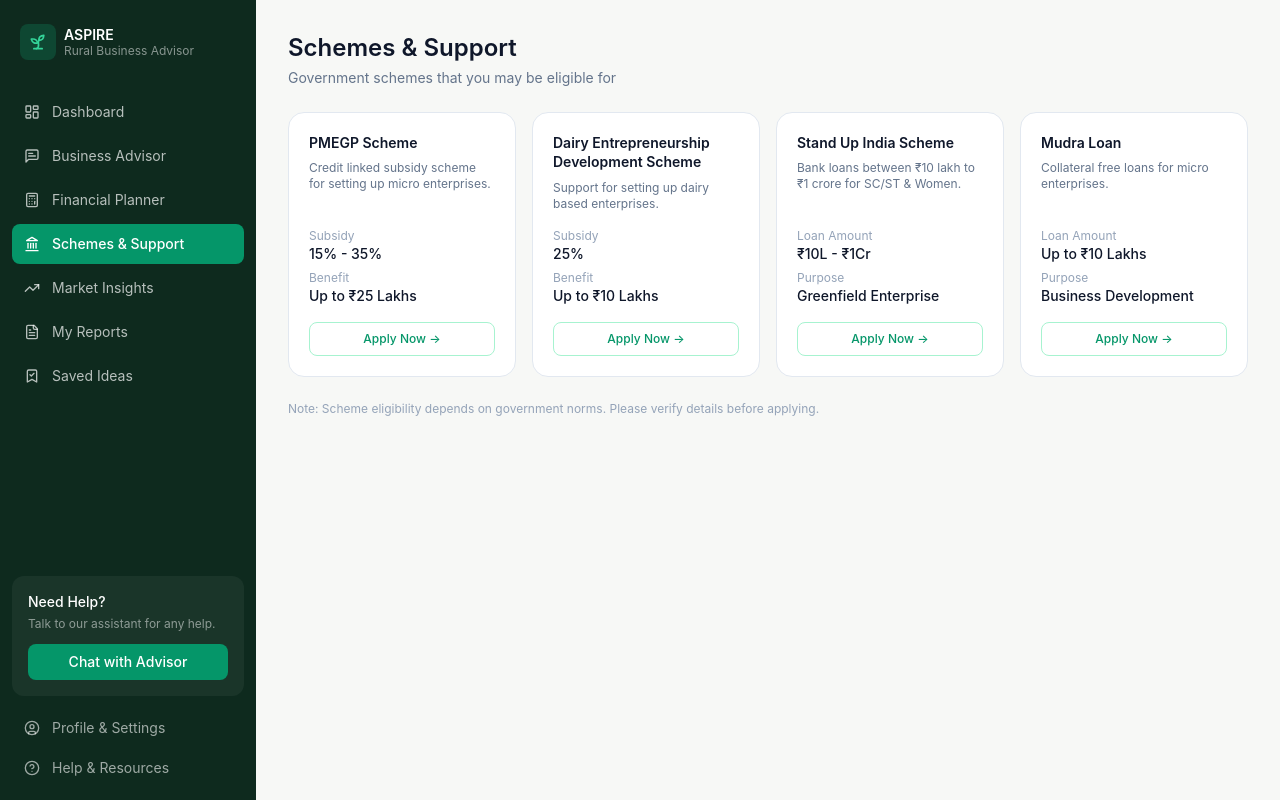
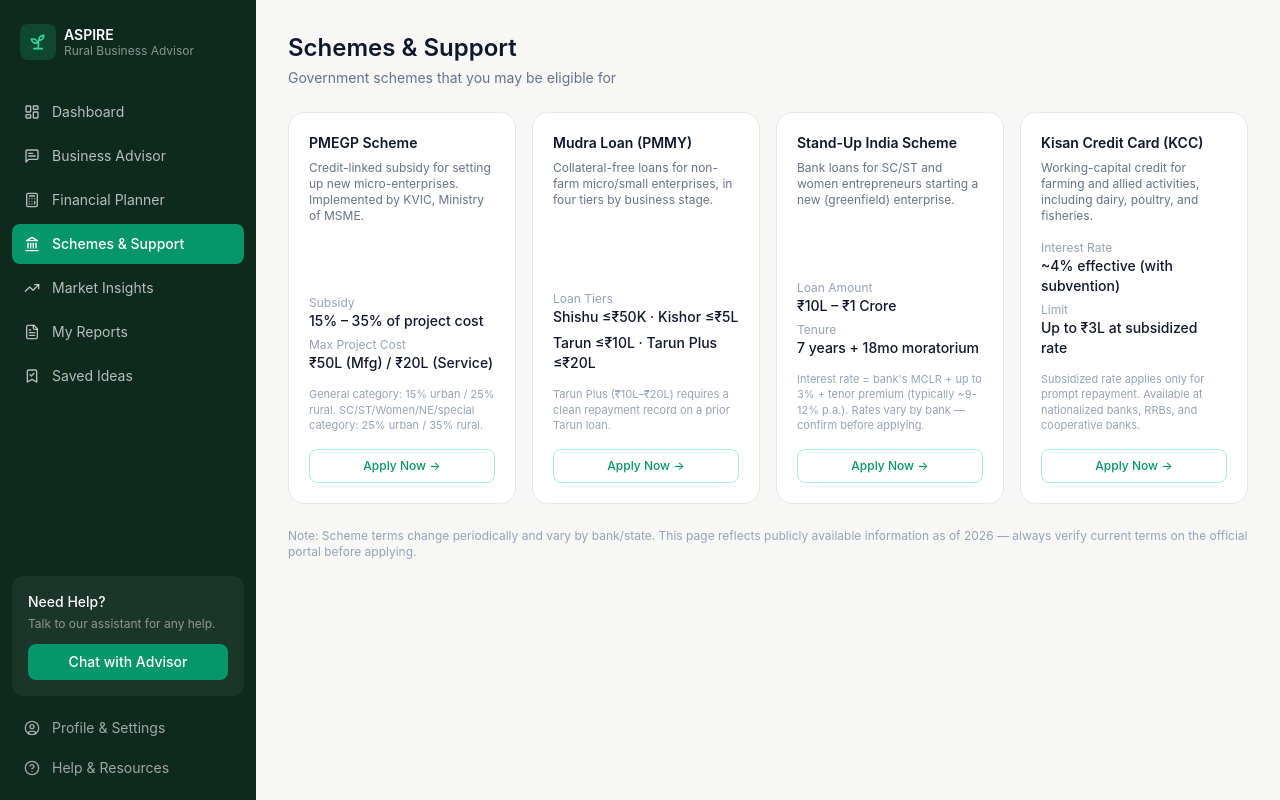
Before and after one commit to anixtech001-lab/ASPIRE, a Next.js app: page /schemes in a window 1280 px wide. Built offline with nearby package versions, Linux system fonts and the light colour scheme.

Commit message:
Fix Schemes page: real verified government scheme data (PMEGP, Mudra, Stand-Up India, KCC) with sources and apply links

```diff
--- a/app/schemes/page.tsx
+++ b/app/schemes/page.tsx
@@ -1,35 +1,43 @@
 const SCHEMES = [
   {
     name: "PMEGP Scheme",
-    desc: "Credit linked subsidy scheme for setting up micro enterprises.",
-    subsidyLabel: "Subsidy",
-    subsidyValue: "15% - 35%",
-    benefitLabel: "Benefit",
-    benefitValue: "Up to ₹25 Lakhs",
+    desc: "Credit-linked subsidy for setting up new micro-enterprises. Implemented by KVIC, Ministry of MSME.",
+    rows: [
+      { label: "Subsidy", value: "15% – 35% of project cost" },
+      { label: "Max Project Cost", value: "₹50L (Mfg) / ₹20L (Service)" },
+    ],
+    note: "General category: 15% urban / 25% rural. SC/ST/Women/NE/special category: 25% urban / 35% rural.",
+    applyUrl: "https://www.kviconline.gov.in/pmegpeportal/pmegphome/index.jsp",
   },
   {
-    name: "Dairy Entrepreneurship Development Scheme",
-    desc: "Support for setting up dairy based enterprises.",
-    subsidyLabel: "Subsidy",
-    subsidyValue: "25%",
-    benefitLabel: "Benefit",
-    benefitValue: "Up to ₹10 Lakhs",
+    name: "Mudra Loan (PMMY)",
+    desc: "Collateral-free loans for non-farm micro/small enterprises, in four tiers by business stage.",
+    rows: [
+      { label: "Loan Tiers", value: "Shishu ≤₹50K · Kishor ≤₹5L" },
+      { label: "", value: "Tarun ≤₹10L · Tarun Plus ≤₹20L" },
+    ],
+    note: "Tarun Plus (₹10L–₹20L) requires a clean repayment record on a prior Tarun loan.",
+    applyUrl: "https://www.udyamimitra.in/",
   },
   {
-    name: "Stand Up India Scheme",
-    desc: "Bank loans between ₹10 lakh to ₹1 crore for SC/ST & Women.",
-    subsidyLabel: "Loan Amount",
-    subsidyValue: "₹10L - ₹1Cr",
-    benefitLabel: "Purpose",
-    benefitValue: "Greenfield Enterprise",
+    name: "Stand-Up India Scheme",
+    desc: "Bank loans for SC/ST and women entrepreneurs starting a new (greenfield) enterprise.",
+    rows: [
+      { label: "Loan Amount", value: "₹10L – ₹1 Crore" },
+      { label: "Tenure", value: "7 years + 18mo moratorium" },
+    ],
+    note: "Interest rate = bank's MCLR + up to 3% + tenor premium (typically ~9-12% p.a.). Rates vary by bank — confirm before applying.",
+    applyUrl: "https://www.standupmitra.in/",
   },
   {
-    name: "Mudra Loan",
-    desc: "Collateral free loans for micro enterprises.",
-    subsidyLabel: "Loan Amount",
-    subsidyValue: "Up to ₹10 Lakhs",
-    benefitLabel: "Purpose",
-    benefitValue: "Business Development",
+    name: "Kisan Credit Card (KCC)",
+    desc: "Working-capital credit for farming and allied activities, including dairy, poultry, and fisheries.",
+    rows: [
+      { label: "Interest Rate", value: "~4% effective (with subvention)" },
+      { label: "Limit", value: "Up to ₹3L at subsidized rate" },
+    ],
+    note: "Subsidized rate applies only for prompt repayment. Available at nationalized banks, RRBs, and cooperative banks.",
+    applyUrl: "https://www.myscheme.gov.in/schemes/kcc",
   },
 ];
 
@@ -45,24 +53,31 @@
             <h3 className="font-semibold text-sm mb-2 leading-snug">{s.name}</h3>
             <p className="text-xs text-slate-500 mb-4 flex-1">{s.desc}</p>
 
-            <div className="mb-1.5">
-              <div className="text-xs text-slate-400">{s.subsidyLabel}</div>
-              <div className="text-sm font-medium">{s.subsidyValue}</div>
-            </div>
-            <div className="mb-4">
-              <div className="text-xs text-slate-400">{s.benefitLabel}</div>
-              <div className="text-sm font-medium">{s.benefitValue}</div>
-            </div>
+            {s.rows.map((r, i) => (
+              <div key={i} className="mb-1.5">
+                {r.label && <div className="text-xs text-slate-400">{r.label}</div>}
+                <div className="text-sm font-medium">{r.value}</div>
+              </div>
+            ))}
 
-            <button className="text-xs font-medium text-emerald-600 border border-emerald-200 rounded-lg py-2 hover:bg-emerald-50 transition-colors">
+            <p className="text-[11px] text-slate-400 mt-2 mb-4 leading-snug">{s.note}</p>
+
+            <a
+              href={s.applyUrl}
+              target="_blank"
+              rel="noopener noreferrer"
+              className="text-xs font-medium text-emerald-600 border border-emerald-200 rounded-lg py-2 text-center hover:bg-emerald-50 transition-colors"
+            >
               Apply Now →
-            </button>
+            </a>
           </div>
         ))}
       </div>
 
       <p className="text-xs text-slate-400 mt-6">
-        Note: Scheme eligibility depends on government norms. Please verify details before applying.
+        Note: Scheme terms change periodically and vary by bank/state. This page reflects
+        publicly available information as of 2026 — always verify current terms on the
+        official portal before applying.
       </p>
     </div>
   );
```
